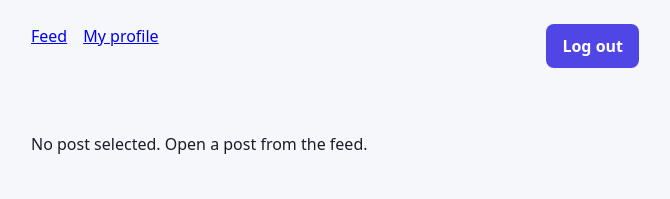
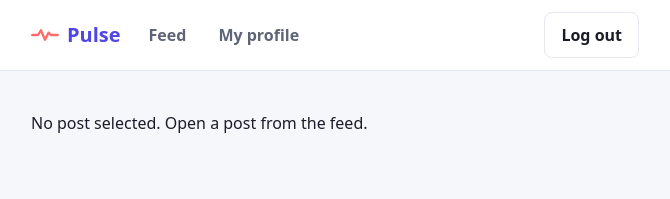
Before and after one commit to FullDev93/js2-pulse, a website with bundled scripts: page post.html in a window 1280 px wide. Shown: the whole page, without its empty margins (305-975 px from the left). Built offline with nearby package versions, Linux system fonts and the light colour scheme; sample sign-in values are in the browser's storage.

Commit message:
Style the navigation and add the logo to the header

```diff
--- a/css/style.css
+++ b/css/style.css
@@ -66,11 +66,6 @@ button {
   cursor: pointer;
 }
 
-.nav {
-  display: flex;
-  gap: 16px;
-}
-
 .card {
   display: flex;
   flex-direction: column;
@@ -119,10 +114,6 @@ button {
 button:disabled {
   opacity: 0.6;
   cursor: not-allowed;
-}
-
-.nav button {
-  margin-left: auto;
 }
 
 /* Logo */
@@ -183,3 +174,45 @@ button:disabled {
 .secondary-link:hover {
   background: var(--bg);
 }
+
+/* Header and navigation */
+.site-header {
+  position: sticky;
+  top: 0;
+  z-index: 1;
+  background: white;
+  border-bottom: 1px solid var(--border);
+}
+
+.nav {
+  display: flex;
+  align-items: center;
+  gap: 8px;
+  padding-top: 12px;
+  padding-bottom: 12px;
+}
+
+.nav .brand {
+  margin-right: 8px;
+}
+
+.nav a:not(.brand) {
+  padding: 6px 12px;
+  border-radius: 999px;
+  color: var(--muted);
+  font-weight: 600;
+  text-decoration: none;
+}
+
+.nav a:not(.brand):hover,
+.nav a[aria-current='page'] {
+  background: #eef0ff;
+  color: var(--primary);
+}
+
+.nav button {
+  margin-left: auto;
+  background: transparent;
+  color: var(--text);
+  border: 1px solid var(--border);
+}
--- a/post.html
+++ b/post.html
@@ -8,8 +8,14 @@
     <script type="module" src="js/pages/post.js"></script>
   </head>
   <body>
-    <header>
+    <header class="site-header">
       <nav class="container nav">
+        <a class="brand" href="feed.html">
+          <svg class="brand-mark" viewBox="0 0 24 12" aria-hidden="true">
+            <polyline points="1 6 6 6 8.5 2 12 10 15 4 17 6 23 6" />
+          </svg>
+          Pulse
+        </a>
         <a href="feed.html">Feed</a>
         <a href="profile.html">My profile</a>
         <button id="logout" type="button">Log out</button>
```
Also changed, not shown: feed.html (+8 -2 lines), profile.html (+8 -2 lines).
